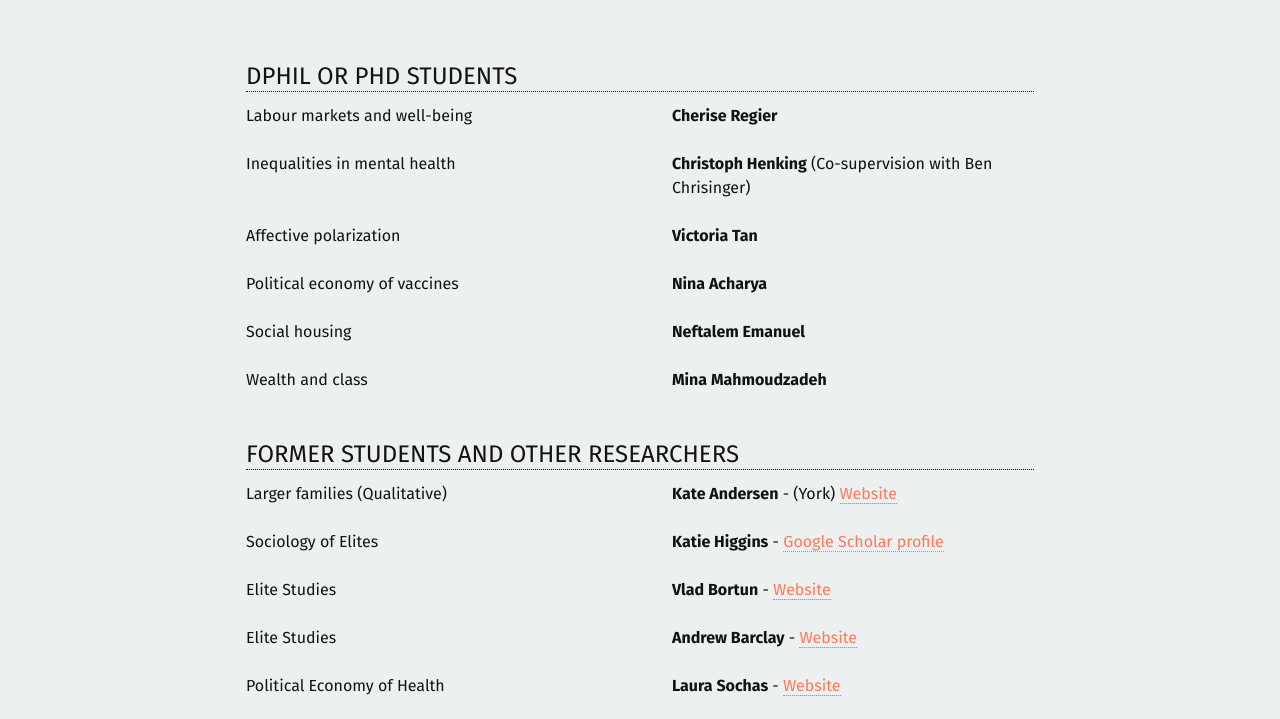
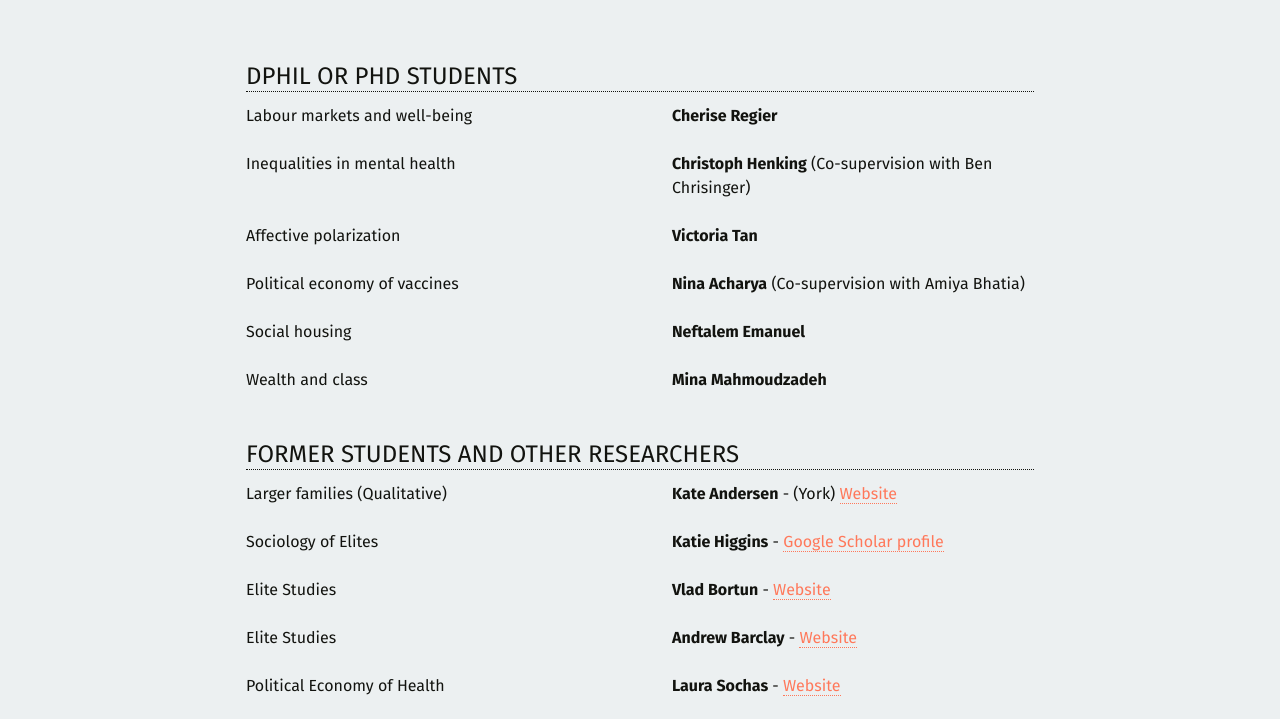
Before and after one commit to asreeves/asreeves.github.io, a plain HTML site: page team.html in a window 1280 px wide. Shown: the part 66-785 px from the top of the page. Drawn offline with Linux system fonts and the light colour scheme; some icons are missing.

Commit message:
Update team.html

```diff
--- a/team.html
+++ b/team.html
@@ -164,7 +164,7 @@
 <div class="is-col is-55 paperlist">
   <ul>
 
-    <li> <b>Nina Acharya</b>
+    <li> <b>Nina Acharya</b> (Co-supervision with Amiya Bhatia)
 
    </li>
 
```
